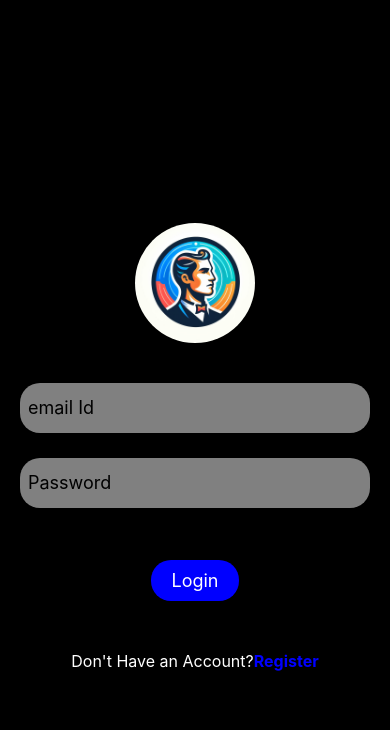
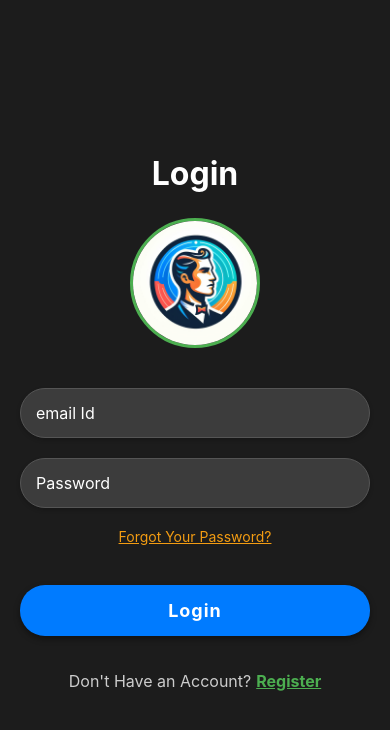
Before and after one commit to divyapandey2/RecipeChatBot, a React Native app: screen /Recipe in a window 390 px wide. Shown: the top 730 px of the page. Built offline with nearby package versions, Linux system fonts and the light colour scheme.

Commit message:
trending-recipes

```diff
--- a/components/Login.js
+++ b/components/Login.js
@@ -8,7 +8,7 @@ export default function Login({ navigation }) {
 
   const signIn = () => {
     auth()
-      .signInWithEmailAndPassword(email, password)  // Correct method name
+      .signInWithEmailAndPassword(email, password)
       .then(() => {
         console.log('User account created & signed in!');
         navigation.navigate('MainTabs');
@@ -63,58 +63,78 @@ const styles = StyleSheet.create({
     alignItems: 'center',
     justifyContent: 'center',
     padding: 20,
-    //marginTop: 20,
-    backgroundColor:'black',
-    width:'100%',
-    height:'100%',
-
+    backgroundColor: '#1c1c1c',
+    width: '100%',
+    height: '100%',
   },
   title: {
-    fontSize: 24,
+    fontSize: 32,
     fontWeight: 'bold',
-    marginBottom: 20,
+    color: '#ffffff',
+    marginBottom: 25,
+    textAlign: 'center',
   },
   profilePicture: {
-    width: 120,
-    height: 120,
-    borderRadius: 60,
+    width: 130,
+    height: 130,
+    borderRadius: 65,
     marginBottom: 30,
+    borderWidth: 3,
+    borderColor: '#4caf50',
   },
   input: {
-    backgroundColor: 'grey',
-    color: 'black',
-    fontSize: 18,
-    paddingHorizontal: 8,
+    backgroundColor: '#3c3c3c',
+    color: '#ffffff',
+    fontSize: 16,
+    paddingHorizontal: 15,
     width: '100%',
     height: 50,
-    borderRadius: 20,
-    marginTop: 10,
-    marginBottom: 15,
+    borderRadius: 25,
     marginVertical: 10,
+    borderWidth: 1,
+    borderColor: '#555',
+    shadowColor: '#000',
+    shadowOffset: { width: 0, height: 2 },
+    shadowOpacity: 0.2,
+    shadowRadius: 4,
   },
   Inbtn: {
-    backgroundColor: 'blue',
-    borderRadius: 20,
-    paddingVertical: 10,
-    paddingHorizontal: 20,
+    backgroundColor: '#007bff',
+    borderRadius: 25,
+    paddingVertical: 15,
+    width: '100%',
     alignItems: 'center',
-    marginVertical: 10,
+    marginVertical: 20,
+    elevation: 5,
+    shadowColor: '#000',
+    shadowOpacity: 0.4,
+    shadowRadius: 6,
+    shadowOffset: { width: 0, height: 3 },
   },
   buttonText: {
-    color: 'white',
+    color: '#ffffff',
     fontSize: 18,
+    fontWeight: 'bold',
+    letterSpacing: 1,
   },
   forgotPassword: {
-    marginBottom: 10,
+    color: '#f39c12',
+    fontSize: 14,
+    textAlign: 'center',
+    marginTop: 10,
+    marginBottom: 20,
+    textDecorationLine: 'underline',
   },
   accountText: {
-    marginTop: 20,
-    color: 'white',
+    marginTop: 15,
+    color: '#cccccc',
     fontSize: 16,
+    textAlign: 'center',
   },
   signuptext: {
-    color: 'blue',
+    color: '#4caf50',
     fontWeight: 'bold',
-    marginTop:20,
+    marginLeft: 5,
+    textDecorationLine: 'underline',
   },
 });
--- a/components/Recipe.js
+++ b/components/Recipe.js
@@ -9,7 +9,7 @@ import { addSearch } from './slice/historySlice';
 
 export default function Recipe({navigation}) {
   const route = useRoute();
-  const query = route?.params?.query || 'YourFood';
+  const query = route?.params?.query || 'Choose your Food';
   const dispatch = useDispatch();
 
   const [selectedRecipeId, setSelectedRecipeId] = useState(null);
@@ -58,10 +58,8 @@ export default function Recipe({navigation}) {
               {selectedRecipe.extendedIngredients.map((ingredient, index) => (
                <View key={index} style={styles.ingredientItem}>
                <Text style={styles.ingredientText}>{ingredient.original}</Text>
-               <Button
-                 title="Add to Cart"
-                 onPress={() => handleAddToCart(ingredient)}
-               />
+               <Button title="Add to Cart"
+                 onPress={() => handleAddToCart(ingredient)}/>
              </View>
               ))}
               <Text style={styles.instructionsTitle}>Instructions:</Text>
@@ -126,7 +124,7 @@ const styles = StyleSheet.create({
   },
   recipeTitle: {
     color: 'black',
-    fontSize: 18,
+    fontSize: 16,
     fontWeight: 'bold',
   },
   recipeDetailsContainer: {
--- a/components/TrendingRecipes.js
+++ b/components/TrendingRecipes.js
@@ -1,46 +1,48 @@
 import React, { useEffect, useState } from 'react';
-import { View, Text, FlatList, Image, StyleSheet } from 'react-native';
+import { View, Text, FlatList, Image, StyleSheet, TouchableOpacity } from 'react-native';
+import axios from 'axios';
+import { useNavigation } from '@react-navigation/native';
 
+const apiKey = '72aa38298bd743debc60064344b3045a';
 const TrendingRecipes = () => {
   const [recipes, setRecipes] = useState([]);
-  const [port, setPort] = useState(8090); // Initial port
+  const [isPolling, setIsPolling] = useState(true);
+  const navigation = useNavigation();
+
+  const fetchRecipes = async () => {
+    const url = `https://api.spoonacular.com/recipes/random?number=5&apiKey=${apiKey}`;
+    try {
+      const response = await axios.get(url);
+      setRecipes(response.data.recipes);
+    } catch (error) {
+      console.error('Error fetching recipes:', error);
+    }
+  };
+
 
   useEffect(() => {
-    const connectWebSocket = (currentPort) => {
-      const ws = new WebSocket(`ws://192.168.29.178:${currentPort}`);
+    if (isPolling) {
+      fetchRecipes(); // Fetch immediately on mount
 
-      ws.onopen = () => {
-        console.log(`WebSocket connected on port ${currentPort}`);
-      };
+      const interval = setInterval(() => {
+        fetchRecipes();
+      }, 50000);
+      return () => clearInterval(interval); // Cleanup on unmount or when polling stops
+      }
+      }, [isPolling]);
 
-      ws.onmessage = (event) => {
-        console.log('Received data:', event.data);
-        const newRecipes = JSON.parse(event.data);
-        setRecipes(newRecipes);
-      };
-
-      ws.onerror = (error) => {
-        console.log('WebSocket error:', error);
-        // If there's an error, try next port
-        if (currentPort === 8090) {
-          console.log('Trying port 8091...');
-          setPort(8091); // Set next port and reconnect
-        }
-      };
-
-      ws.onclose = () => {
-        console.log(`WebSocket disconnected from port ${currentPort}`);
-      };
-    };
-
-    connectWebSocket(port);
-  }, [port]);
+  const handlePress = (recipes) => {
+    setIsPolling(false);
+    navigation.navigate('Recipe', { query:recipes.title});
+  };
 
   const renderRecipeCard = ({ item }) => (
-    <View style={styles.card}>
-      <Image source={{ uri: item.image }} style={styles.image} />
-      <Text style={styles.title}>{item.title}</Text>
-    </View>
+    <TouchableOpacity onPress={() => handlePress(item)}>
+      <View style={styles.card}>
+        <Image source={{ uri: item.image }} style={styles.image}/>
+        <Text style={styles.title}>{item.title}</Text>
+      </View>
+    </TouchableOpacity>
   );
 
   return (
@@ -51,7 +53,7 @@ const TrendingRecipes = () => {
           data={recipes}
           renderItem={renderRecipeCard}
           keyExtractor={(item) => item.id.toString()}
-          horizontal={true}
+          horizontal
         />
       ) : (
         <Text style={styles.nothing}>No trending recipes available</Text>
@@ -64,12 +66,13 @@ const styles = StyleSheet.create({
   container: {
     flex: 1,
     padding: 20,
+    backgroundColor: '#f8f9fa',
   },
   header: {
     fontSize: 22,
     fontWeight: 'bold',
     marginBottom: 10,
-    color: 'black',
+    color: '#333',
   },
   card: {
     width: 200,
@@ -88,12 +91,12 @@ const styles = StyleSheet.create({
     padding: 10,
     fontSize: 16,
     fontWeight: '600',
-    color: 'black',
+    color: '#333',
   },
   nothing: {
     padding: 10,
-    fontSize: 12,
-    color: 'black',
+    fontSize: 14,
+    color: '#555',
   },
 });
 
--- a/package.json
+++ b/package.json
@@ -11,8 +11,8 @@
   },
   "dependencies": {
     "@react-native-async-storage/async-storage": "^2.0.0",
-    "@react-native-firebase/app": "^21.0.0",
-    "@react-native-firebase/auth": "^21.0.0",
+    "@react-native-firebase/app": "^20.5.0",
+    "@react-native-firebase/auth": "^20.5.0",
     "@react-native-masked-view/masked-view": "^0.3.1",
     "@react-native-vector-icons/ionicons": "^7.4.0-alpha.27",
     "@react-native-voice/voice": "^3.1.5",
@@ -21,7 +21,7 @@
     "@react-navigation/stack": "^6.4.1",
     "@reduxjs/toolkit": "^2.2.7",
     "axios": "^1.7.7",
-    "firebase": "^10.14.1",
+    "firebase": "^11.2.0",
     "react": "18.3.1",
     "react-native": "^0.75.4",
     "react-native-gesture-handler": "^2.19.0",
```
Also changed, not shown: server.js (line endings or trailing spaces), 1 other file (tests, documents, lock files or other folders).
